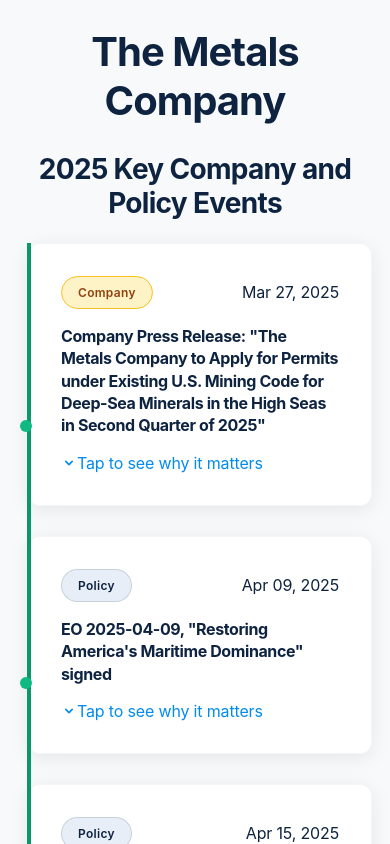
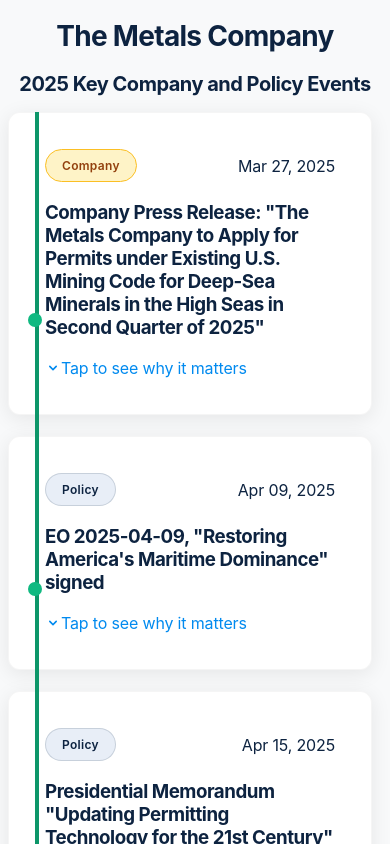
Before and after one commit to brandonlipman216/TMC-timeline-webapp, a Next.js app: page / in a window 390 px wide. Shown: the top 844 px of the page. Built offline with nearby package versions, Linux system fonts and the light colour scheme.

Commit message:
Improve mobile layout with increased card margin

```diff
--- a/src/app/globals.css
+++ b/src/app/globals.css
@@ -245,58 +245,63 @@
 
 /* Media queries for mobile responsiveness */
 @media (max-width: 768px) {
-  /* Make timeline elements smaller and position further left */
+  /* Adjust timeline dots for mobile */
   .timeline-dot {
-    left: 12px;
-    width: 12px;
-    height: 12px;
+    left: 20px;
+    width: 14px;
+    height: 14px;
   }
 
   .timeline-dot.current {
-    left: 10px;
-    width: 16px;
-    height: 16px;
+    left: 18px;
+    width: 18px;
+    height: 18px;
   }
 
+/* Adjust timeline lines for mobile */
+  /* Adjust timeline lines for mobile */
   .timeline-line,
   .timeline-line-past {
-    left: 19px;
+    left: 27px;
   }
 
+  /* Adjust current date indicator for mobile */
   .current-date-indicator {
-    left: 0;
-    width: 30px;
+    le10pxt: 10px;
+    widt5: 35px;
   }
 
   .current-date-label {
     font-size: 0.65rem;
-    padding: 4px 6px;
+    padding: 8px 8px;
     right: auto;
-    left: 35px;
-    max-width: 100px;
+    le50: 50px;
+    max-widt2: 120px;
   }
 
-  /* Make cards more compact and smaller on mobile */
+  /* Make cards more compact on mobile */
   .flip-card {
     margin-bottom: 4rem;
-    max-width: calc(100% - 30px);
-    margin-left: auto;
-    margin-right: 10px;
-  }
-
-  .flip-card-front,
-  .flip-card-back {
-    padding: 1rem;
-  }
-
-  .flip-card-front h3,
-  .flip-card-back h3 {
-    font-size: 1rem;
-    line-height: 1.4;
+    max-width: calc(100% - 10px);
+    margin-left: 0;
   }
 
   /* Fix padding for card front on mobile */
   .flip-card-front > div {
     padding: 1rem !important;
   }
+
+  .flip-card-front,
+  .flip-card-back {
+    padding: 1.25rem;
+  }
+
+  /* Adjust card title sizes */
+  h1 {
+    font-size: 1.75rem;
+  }
+
+  h2 {
+    font-size: 1.25rem;
+  }
 }
--- a/src/components/TimelineCard.tsx
+++ b/src/components/TimelineCard.tsx
@@ -65,8 +65,8 @@
       <div className="timeline-line"></div>
       <div className={`timeline-dot ${isPending ? 'current' : isPast ? 'past' : ''}`}></div>
 
-      {/* Card container with flip functionality - increased left margin on mobile */}
-      <div className="ml-8 sm:ml-10 md:ml-12 lg:ml-14">
+      {/* Card container with flip functionality - increased left margin for mobile */}
+      <div className="ml-20 sm:ml-16 md:ml-14 lg:ml-12">
         <div
           className="flip-card cursor-pointer"
           onClick={() => setIsFlipped(!isFlipped)}
```
